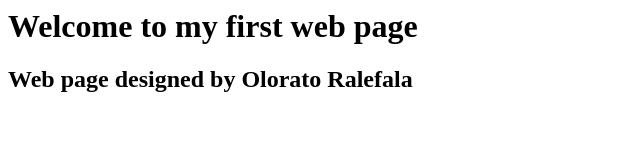
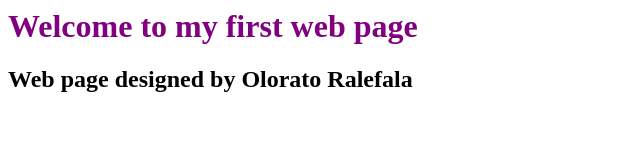
Before and after one commit to cse23-112/HELLO-WORLD, a plain HTML site: page Index.html in a window 1280 px wide. Shown: the whole page, without its empty margins (0-640 px from the left). Drawn offline with Linux system fonts and the light colour scheme.

Commit message:
Update Index.html

```diff
--- a/Index.html
+++ b/Index.html
@@ -3,7 +3,7 @@
     <title> First web page</title>
   </head>
   <body>
-    <h1>Welcome to my first web page</h1>
+    <h1 style = "color:purple;">Welcome to my first web page</h1>
    <h2>Web page designed by Olorato Ralefala</h2>
   </body>
   <div style="background-colour: purple;">
```
